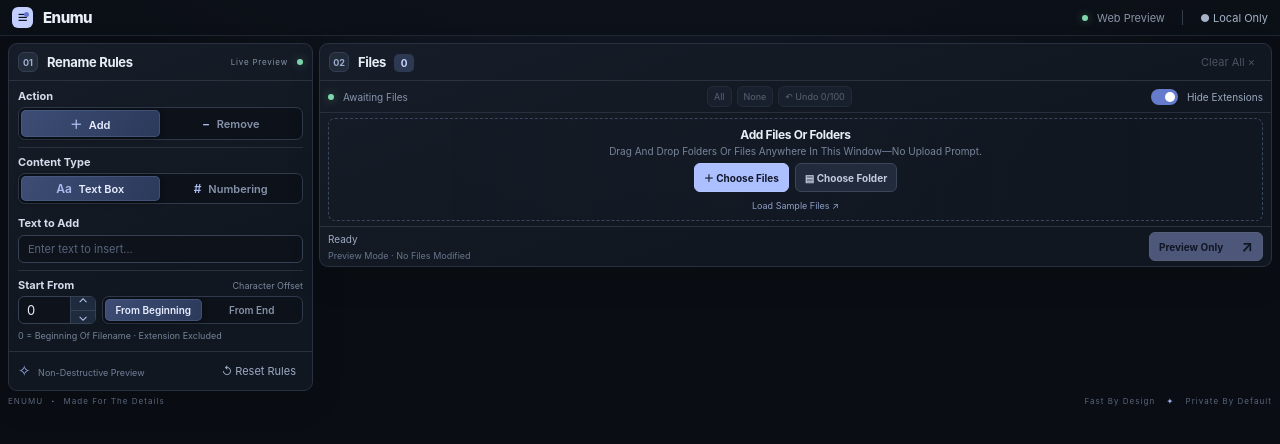
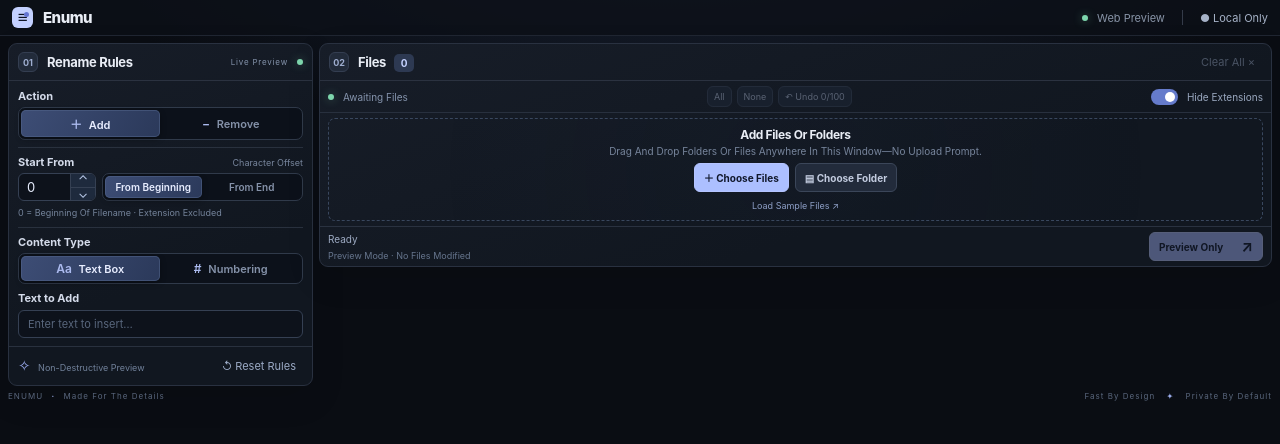
Before and after one commit to marcusdhaynes/Enumu, a Svelte app: page / in a window 1280 px wide. Shown: the top 444 px of the page. Built offline with nearby package versions, Linux system fonts and the light colour scheme.

Commit message:
Move Start From above Content Type and align Text and Numbering fields

```diff
--- a/src/App.svelte
+++ b/src/App.svelte
@@ -255,14 +255,14 @@
         <div class="editor-body">
           <div class="field-block"><div class="field-heading"><label>Action</label></div><div class="segment" role="group" aria-label="Action"><button class:active={settings.mode === 'add'} onclick={() => settings.mode = 'add'}><span class="symbol">＋</span> Add</button><button class:active={settings.mode === 'remove'} onclick={() => settings.mode = 'remove'}><span class="symbol">−</span> Remove</button></div></div>
           <div class="rule"></div>
+          <div class="field-block"><div class="field-heading"><label>Start From</label><small>Character Offset</small></div><div class="position-line"><div class="input-wrap position-input stepper"><input aria-label="Character Position" type="number" min="0" bind:value={settings.position}/><div class="step-buttons"><button aria-label="Increase Position" onclick={() => settings.position = Math.max(0,(Number(settings.position) || 0) + 1)}>⌃</button><button aria-label="Decrease Position" onclick={() => settings.position = Math.max(0,(Number(settings.position) || 0) - 1)}>⌄</button></div></div><div class="segment position-segment" role="group" aria-label="Start From"><button class:active={!settings.fromEnd} onclick={() => settings.fromEnd = false}>From Beginning</button><button class:active={settings.fromEnd} onclick={() => settings.fromEnd = true}>From End</button></div></div><small class="input-help">0 = {settings.fromEnd ? 'End' : 'Beginning'} Of Filename · Extension Excluded</small></div>
+          <div class="rule"></div>
           <div class="field-block"><div class="field-heading"><label>Content Type</label></div><div class="segment" role="group" aria-label="Content Type"><button class:active={settings.kind === 'text'} onclick={() => settings.kind = 'text'}><span class="symbol">Aa</span> Text Box</button><button class:active={settings.kind === 'numbering'} onclick={() => settings.kind = 'numbering'}><span class="symbol">#</span> Numbering</button></div></div>
           {#if settings.kind === 'text'}
-            <div class="field-block inset"><label for="content">Text {settings.mode === 'add' ? 'to Add' : 'to Remove'}</label><input id="content" type="text" bind:value={settings.text} placeholder={settings.mode === 'add' ? 'Enter text to insert…' : 'Enter text to find and remove…'} spellcheck="false" /></div>
+            <div class="field-block inset aligned-value"><label for="content">Text {settings.mode === 'add' ? 'to Add' : 'to Remove'}</label><input id="content" type="text" bind:value={settings.text} placeholder={settings.mode === 'add' ? 'Enter text to insert…' : 'Enter text to find and remove…'} spellcheck="false" /></div>
           {:else}
-            <div class="two-col inset"><div class="field-block"><label for="start">Start Number</label><div class="input-wrap stepper"><input id="start" type="number" bind:value={settings.start} disabled={settings.mode === 'remove'} /><div class="step-buttons"><button aria-label="Increase Start Number" onclick={() => settings.start = (Number(settings.start) || 0) + 1} disabled={settings.mode === 'remove'}>⌃</button><button aria-label="Decrease Start Number" onclick={() => settings.start = (Number(settings.start) || 0) - 1} disabled={settings.mode === 'remove'}>⌄</button></div></div></div><div class="field-block"><label for="digits"># Digits</label><div class="input-wrap stepper"><input id="digits" type="number" min="1" max="12" bind:value={settings.digits}/><div class="step-buttons"><button aria-label="Increase Digits" onclick={() => settings.digits = Math.min(12,(Number(settings.digits) || 1) + 1)}>⌃</button><button aria-label="Decrease Digits" onclick={() => settings.digits = Math.max(1,(Number(settings.digits) || 1) - 1)}>⌄</button></div></div></div></div>
+            <div class="two-col inset aligned-value"><div class="field-block"><label for="start">Start Number</label><div class="input-wrap stepper"><input id="start" type="number" bind:value={settings.start} disabled={settings.mode === 'remove'} /><div class="step-buttons"><button aria-label="Increase Start Number" onclick={() => settings.start = (Number(settings.start) || 0) + 1} disabled={settings.mode === 'remove'}>⌃</button><button aria-label="Decrease Start Number" onclick={() => settings.start = (Number(settings.start) || 0) - 1} disabled={settings.mode === 'remove'}>⌄</button></div></div></div><div class="field-block"><label for="digits"># Digits</label><div class="input-wrap stepper"><input id="digits" type="number" min="1" max="12" bind:value={settings.digits}/><div class="step-buttons"><button aria-label="Increase Digits" onclick={() => settings.digits = Math.min(12,(Number(settings.digits) || 1) + 1)}>⌃</button><button aria-label="Decrease Digits" onclick={() => settings.digits = Math.max(1,(Number(settings.digits) || 1) - 1)}>⌄</button></div></div></div></div>
           {/if}
-          <div class="rule"></div>
-          <div class="field-block"><div class="field-heading"><label>Start From</label><small>Character Offset</small></div><div class="position-line"><div class="input-wrap position-input stepper"><input aria-label="Character Position" type="number" min="0" bind:value={settings.position}/><div class="step-buttons"><button aria-label="Increase Position" onclick={() => settings.position = Math.max(0,(Number(settings.position) || 0) + 1)}>⌃</button><button aria-label="Decrease Position" onclick={() => settings.position = Math.max(0,(Number(settings.position) || 0) - 1)}>⌄</button></div></div><div class="segment position-segment" role="group" aria-label="Start From"><button class:active={!settings.fromEnd} onclick={() => settings.fromEnd = false}>From Beginning</button><button class:active={settings.fromEnd} onclick={() => settings.fromEnd = true}>From End</button></div></div><small class="input-help">0 = {settings.fromEnd ? 'End' : 'Beginning'} Of Filename · Extension Excluded</small></div>
         </div>
         <div class="editor-foot"><span><span class="tiny-sparkle">✧</span> Non-Destructive Preview</span><button class="reset" onclick={() => settings = { mode: 'add', kind: 'text', text: '', position: 0, fromEnd: false, start: 1, digits: 2, hideExtension: true }}>↺ Reset Rules</button></div>
       </section>
@@ -352,4 +352,5 @@ main{padding:7px 8px 6px}.workspace{gap:6px;grid-template-columns:minmax(270px,3
 .step-buttons button:first-child{border-bottom:1px solid #354053}.step-buttons button:hover:not(:disabled){background:#3a4b70;color:white}
 .step-buttons button:disabled{opacity:.3;cursor:not-allowed}
 @media(max-width:760px){.workspace{grid-template-columns:1fr}main{padding:6px}}
+.aligned-value{margin-top:7px}.aligned-value .field-block>label,.aligned-value.field-block>label{display:block;margin:0 0 5px;font-size:11px;line-height:14px;min-height:14px}.aligned-value.field-block>input{margin-top:0;height:28px}.aligned-value .input-wrap{height:28px}.aligned-value .field-block{min-width:0}.aligned-value.two-col{align-items:start}
 </style>
```
